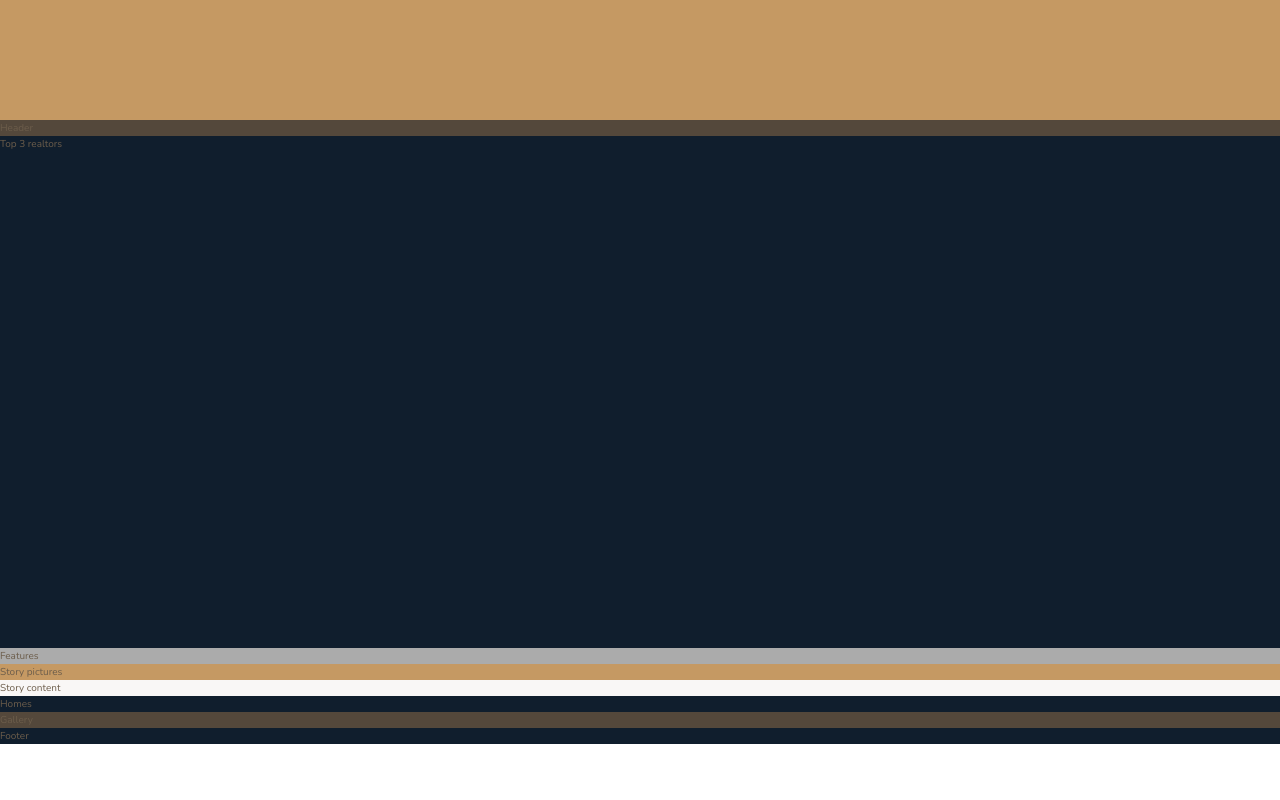
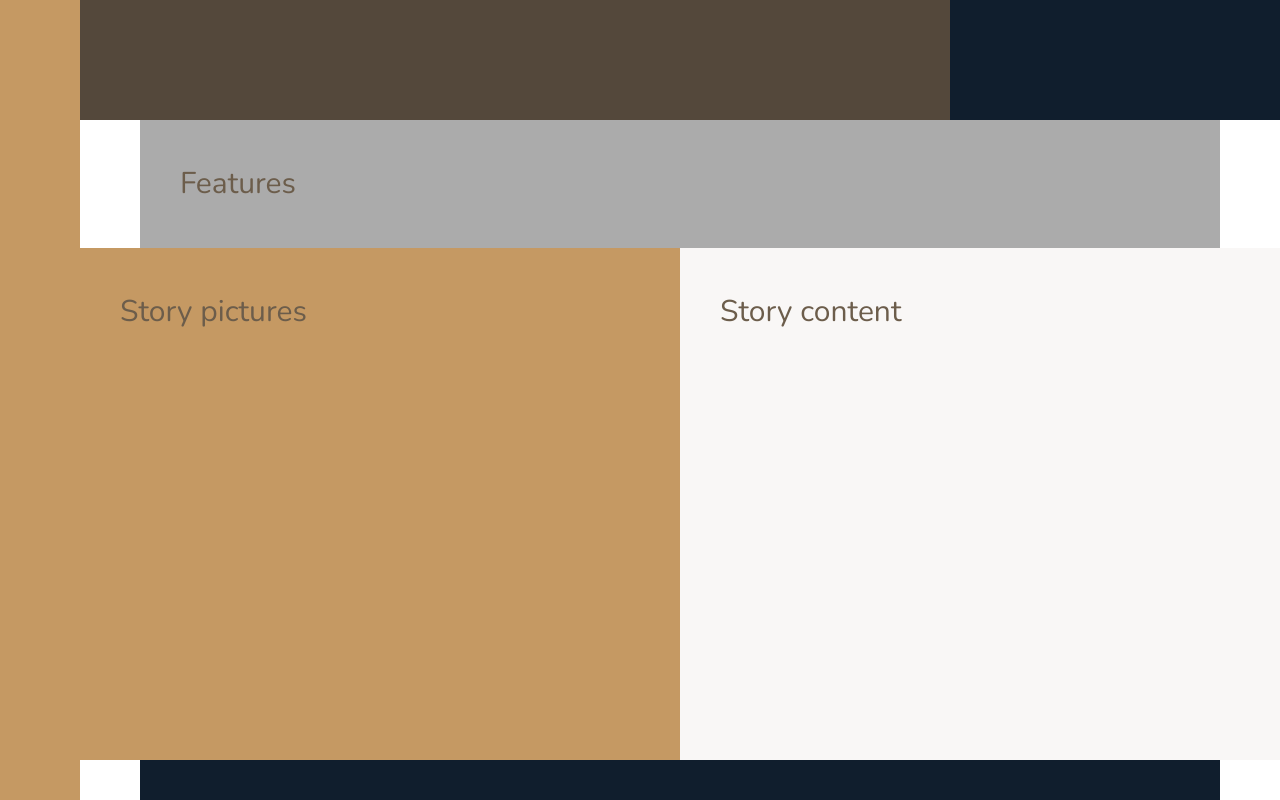
Before and after one commit to maxrogers78/nexter, a React (Create React App) app: page / in a window 1280 px wide. Shown: the part 520-1320 px from the top of the page. Before the commit the page ends 1264 px from the top, so only its background shows below. Built offline with nearby package versions, Linux system fonts and the light colour scheme.

Commit message:
overall layout finished

```diff
--- a/src/assets/scss/_base.scss
+++ b/src/assets/scss/_base.scss
@@ -41,4 +41,15 @@ body {
 .container {
   display: grid;
   grid-template-rows: 80vh min-content 40vw repeat(3, min-content);
+  grid-template-columns:
+    [sidebar-start] 8rem [sidebar-end full-start] minmax(6rem, 1fr)
+    [center-start] repeat(8, [col-start] minmax(min-content, 14rem) [col-end])
+    [center-end]
+    minmax(6rem, 1fr)
+    [full-end];
+
+  & > * {
+    padding: 4rem;
+    font-size: 3rem;
+  }
 }
--- a/src/assets/scss/_features.scss
+++ b/src/assets/scss/_features.scss
@@ -1,3 +1,4 @@
 .features {
   background-color: $color-grey-light-2;
+  grid-column: center-start / center-end;
 }
--- a/src/assets/scss/_footer.scss
+++ b/src/assets/scss/_footer.scss
@@ -1,3 +1,4 @@
 .footer {
   background-color: $color-secondary;
+  grid-column: full-start / full-end;
 }
--- a/src/assets/scss/_gallery.scss
+++ b/src/assets/scss/_gallery.scss
@@ -1,3 +1,4 @@
 .gallery {
   background-color: $color-grey-dark-1;
+  grid-column: full-start / full-end;
 }
--- a/src/assets/scss/_header.scss
+++ b/src/assets/scss/_header.scss
@@ -1,3 +1,4 @@
 .header {
   background-color: $color-grey-dark-1;
+  grid-column: full-start / col-end 6;
 }
--- a/src/assets/scss/_homes.scss
+++ b/src/assets/scss/_homes.scss
@@ -1,3 +1,4 @@
 .homes {
   background-color: $color-secondary;
+  grid-column: center-start / center-end;
 }
--- a/src/assets/scss/_realtors.scss
+++ b/src/assets/scss/_realtors.scss
@@ -1,3 +1,4 @@
 .realtors {
   background-color: $color-secondary;
+  grid-column: col-start 7 / full-end;
 }
--- a/src/assets/scss/_sidebar.scss
+++ b/src/assets/scss/_sidebar.scss
@@ -1,3 +1,5 @@
 .sidebar {
   background-color: $color-primary;
+  grid-column: sidebar-start / sidebar-end;
+  grid-row: 1 / -1;
 }
--- a/src/assets/scss/_story.scss
+++ b/src/assets/scss/_story.scss
@@ -1,9 +1,11 @@
 .story {
   &__pictures {
     background-color: $color-primary;
+    grid-column: full-start / col-end 4;
   }
 
   &__content {
     background-color: $color-grey-light-1;
+    grid-column: col-start 5 / full-end;
   }
 }
```
